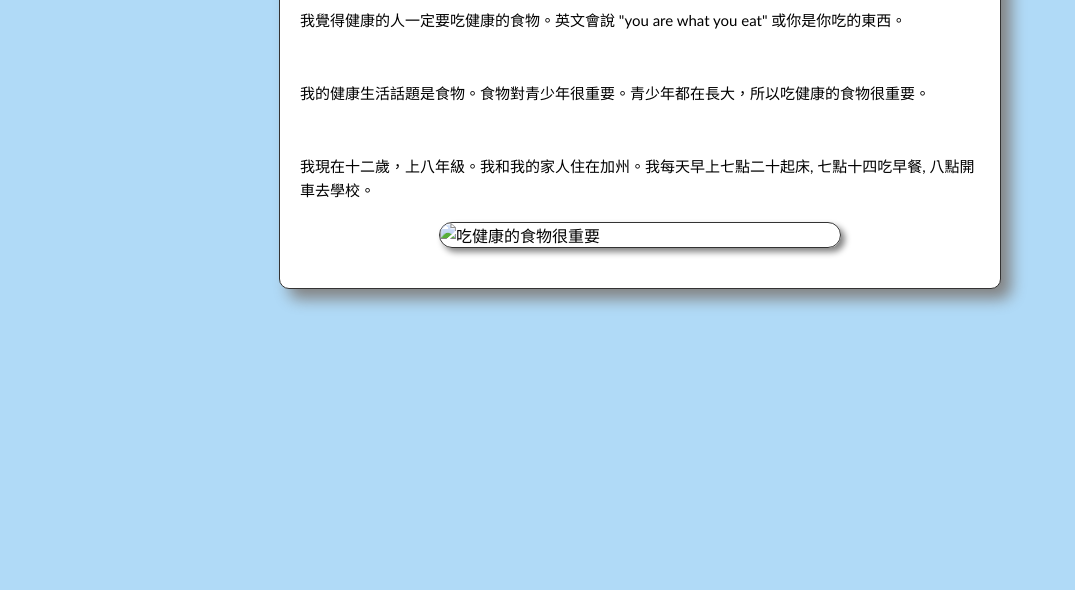
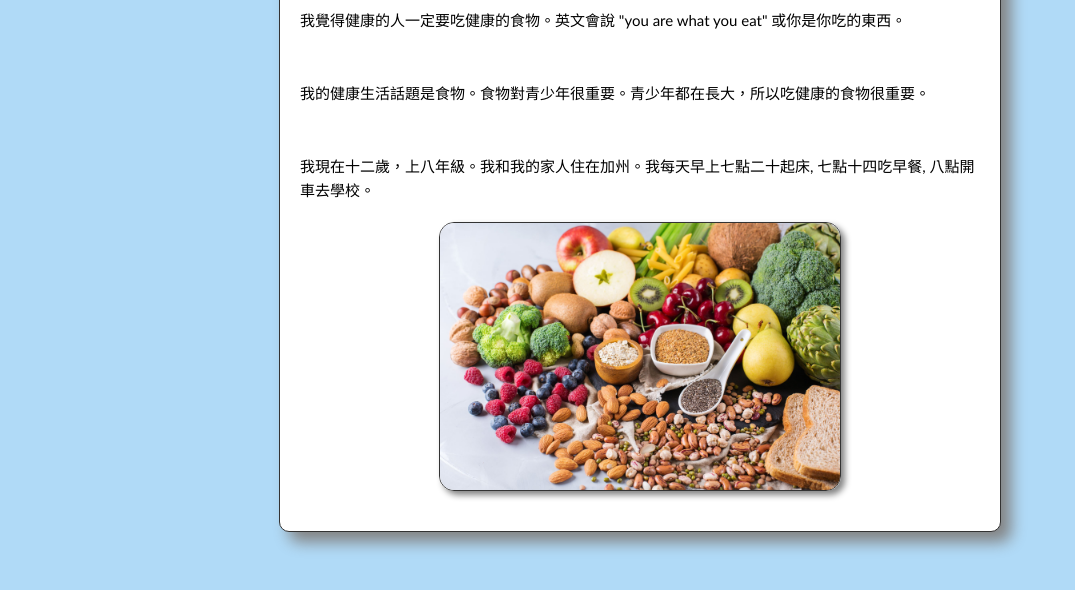
Before and after one commit to icicleamazing/chinese-healthylifestyle, a plain HTML site: page health.html in a window 1280 px wide. Shown: the part 182-772 px from the top of the page, without its empty margins (0-1075 px from the left). Drawn offline with Linux system fonts and the light colour scheme.

Commit message:
Update image source path in health.html

```diff
--- a/health.html
+++ b/health.html
@@ -24,7 +24,7 @@
             <p>我的健康生活話題是食物。食物對青少年很重要。青少年都在長大，所以吃健康的食物很重要。</p>
             <br>
             <p>我現在十二歲，上八年級。我和󠇡我的家人住在加州。我每天早上七點二十起床, 七點十四吃早餐, 八點開車去學校。</p>
-            <img src="foodimportant.png" alt="吃健康的食物很重要">
+            <img src="images/foodimportant.png" alt="吃健康的食物很重要">
         </main>
         <script src="script.js"></script>
     </body>
```
